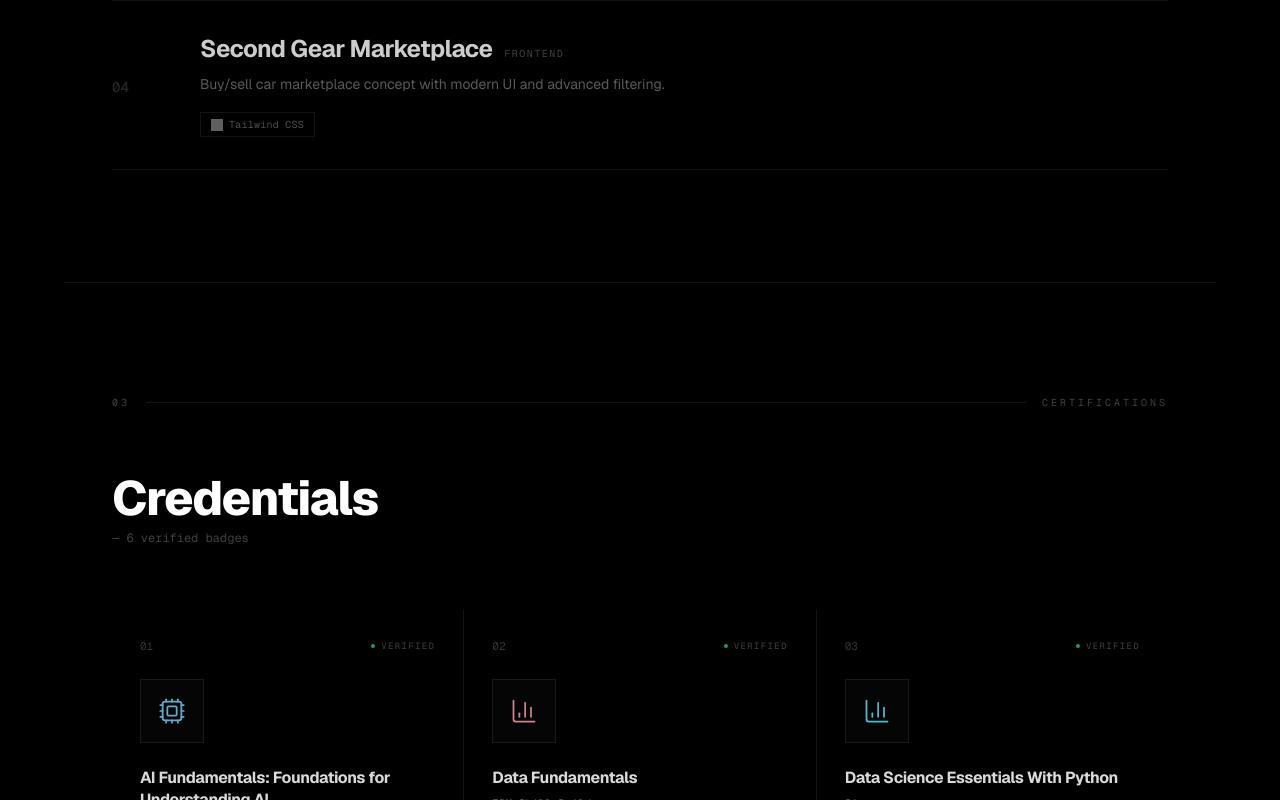
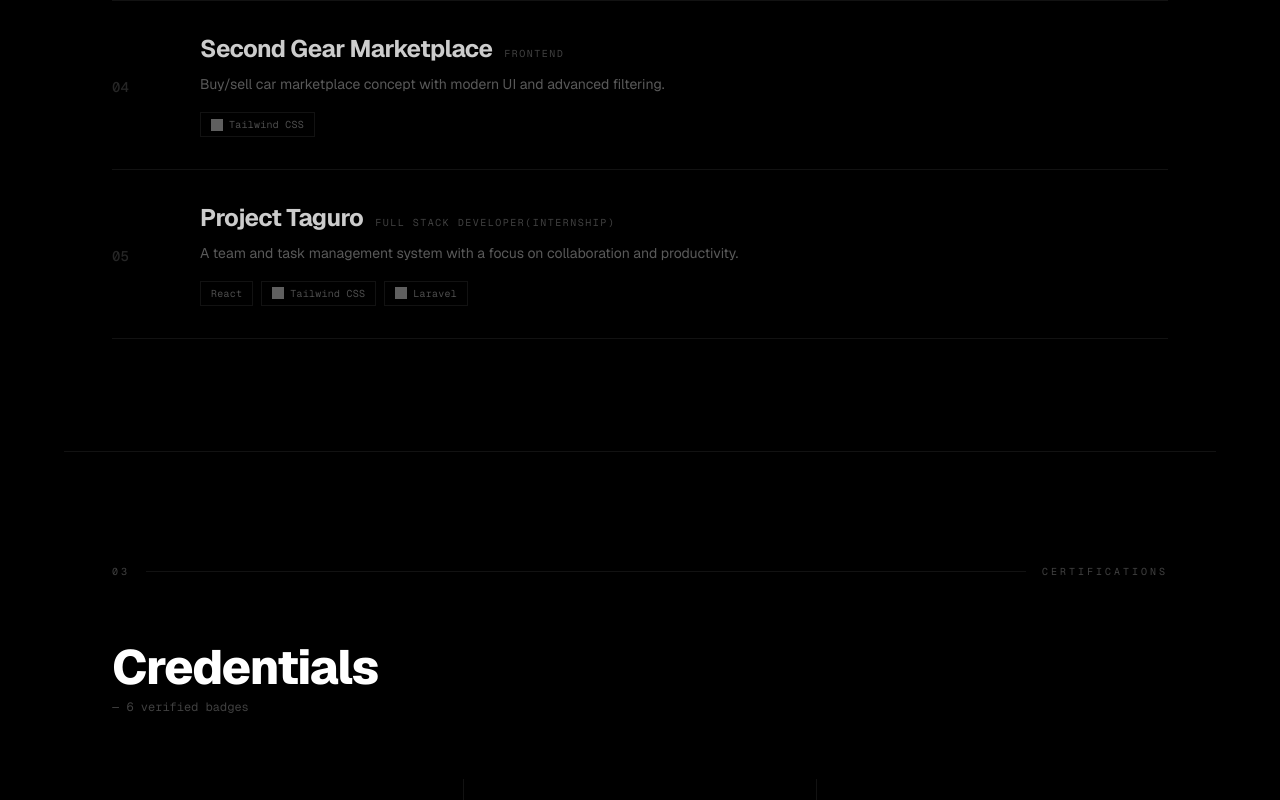
Before and after one commit to elbse/portfolio, a React (Vite) app: page / in a window 1280 px wide. Shown: the part 2306-3106 px from the top of the page. Built offline with nearby package versions, Linux system fonts and the light colour scheme; grey boxes are pictures that could not be loaded.

Commit message:
feat: added project-taguro

```diff
--- a/src/components/Projects.tsx
+++ b/src/components/Projects.tsx
@@ -37,6 +37,12 @@ const projects = [
     work: "Frontend", tags: ["Tailwind CSS"],
     code: "https://github.com/loftyyyy/SecondGear.git",
 
+  },
+  {
+    idx: "05", title: "Project Taguro",
+    description: "A team and task management system with a focus on collaboration and productivity.",
+    work: "Full Stack Developer(Internship)", tags: ["React", "Tailwind CSS", "Laravel"],
+    code: "https://github.com/loftyyyy/SecondGear.git",
   },
 ];
 
```
